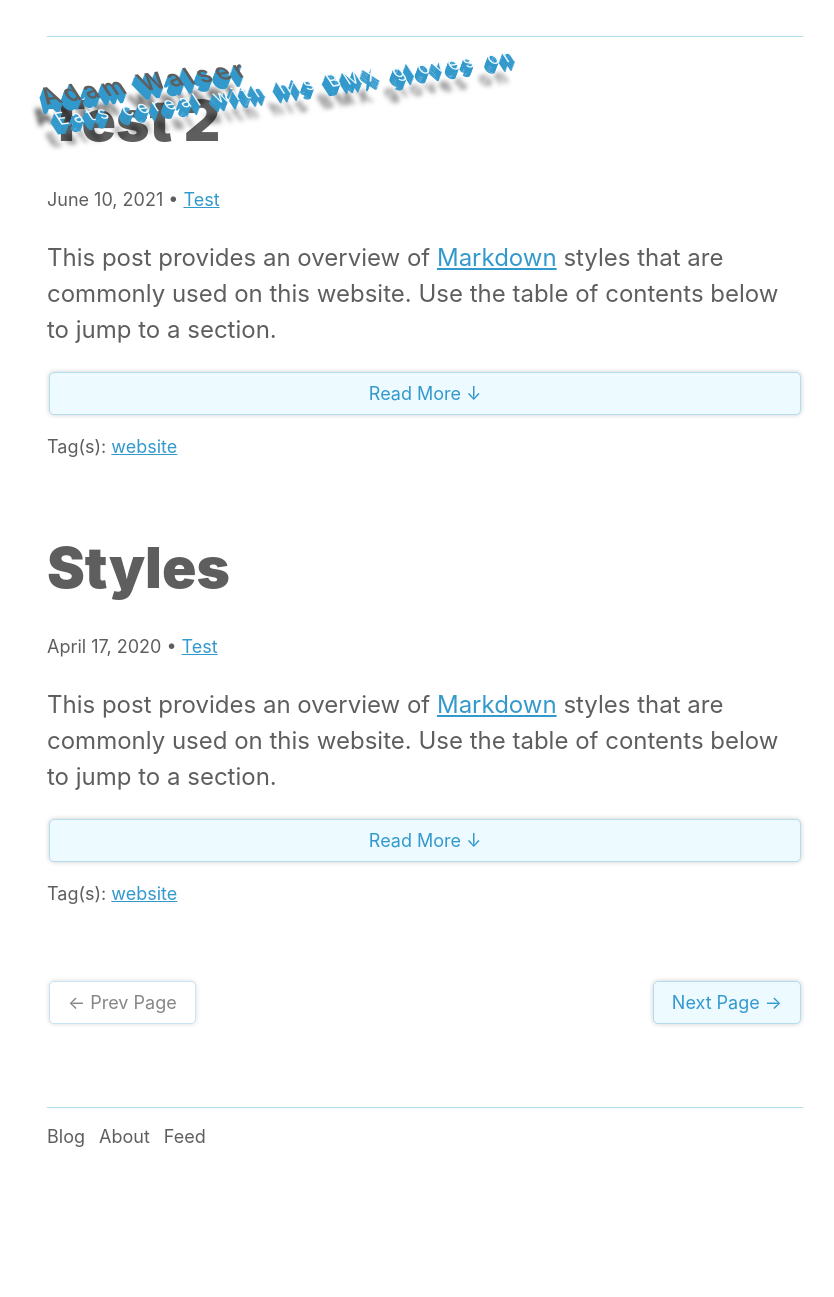
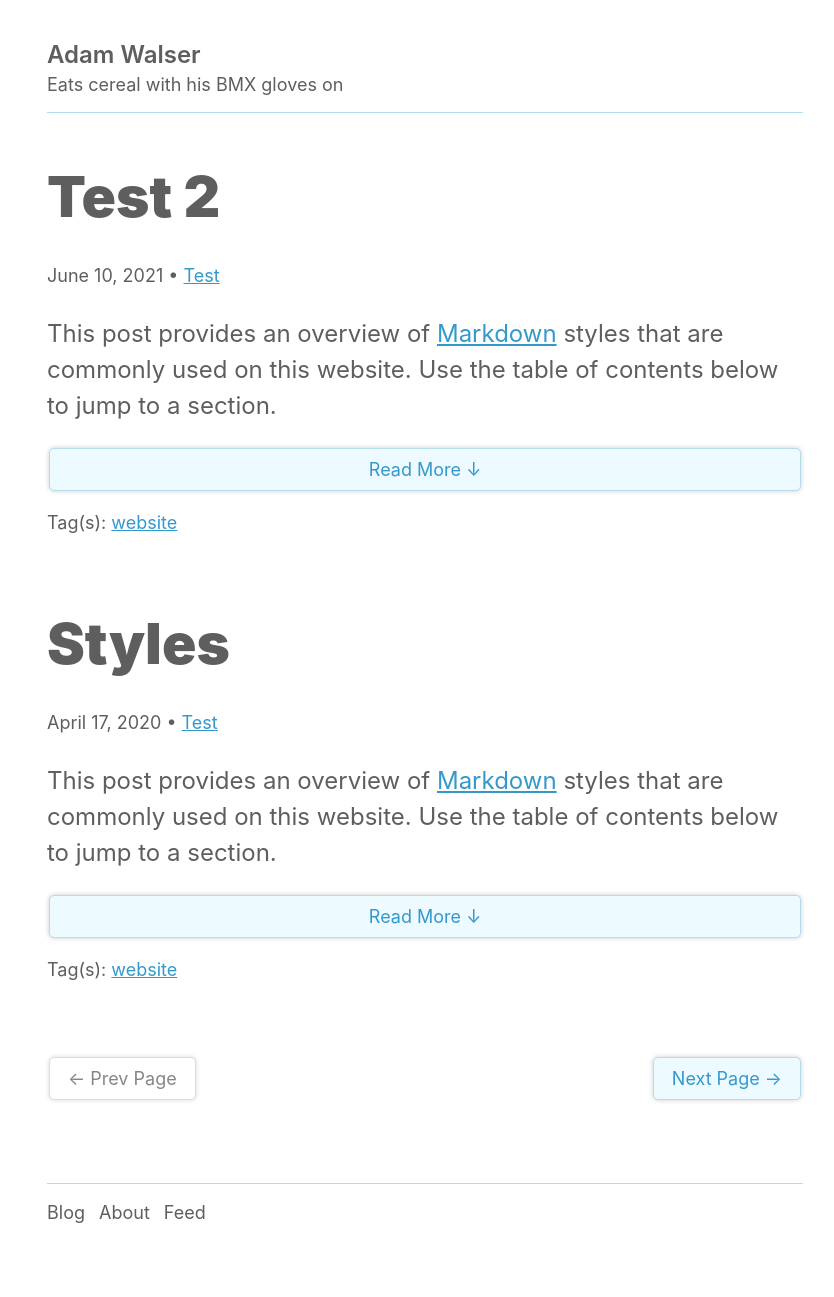
Before and after one commit to ajpwalser/ajpwalser.github.io, a Jekyll site: the page built from index.html, in a window 1280 px wide. Shown: the whole page, without its empty margins (215-1049 px from the left). Built offline with Jekyll 4.4.1, drawn with Linux system fonts in a browser that asks for light colours; some web fonts are replaced; the list of posts is cut into pages by our own code; before the commit the page ends 1221 px from its top, so only the background shows below that.

Commit message:
Update style.css

```diff
--- a/css/style.css
+++ b/css/style.css
@@ -49,31 +49,10 @@ padding-top: 2em;
 }
 
 .header {
-    position: absolute;
-    color: #EDFAFF;
-    font-weight: 600;
-    font-size: 100%;
-    letter-spacing: 5px;
-    outline: none;
-    transform:rotate(-8deg) skewX(25deg);
-    text-shadow:    -1px 1px #39C,
-                    -2px 2px #39C,
-                    -3px 3px #39C,
-                    -4px 4px #39C,
-                    -5px 5px #39C,
-                    -6px 6px #39C,
-                    -7px 7px #39C,
-                    -8px 8px #39C,
-                    -9px 9px #39C,
-                    -20px 20px 5px rgba(0,0,0,.8);
-}
-
-/*
-.header {
 font-weight: 600;
 font-size: 100%;
 line-height: 1.25em;
-}*/
+}
 
 footer {
   font-weight: 400;
```
